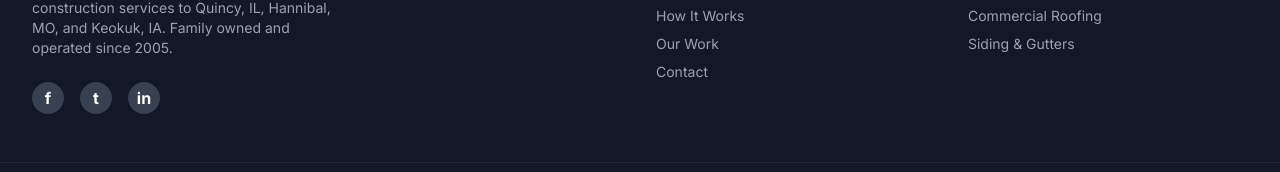
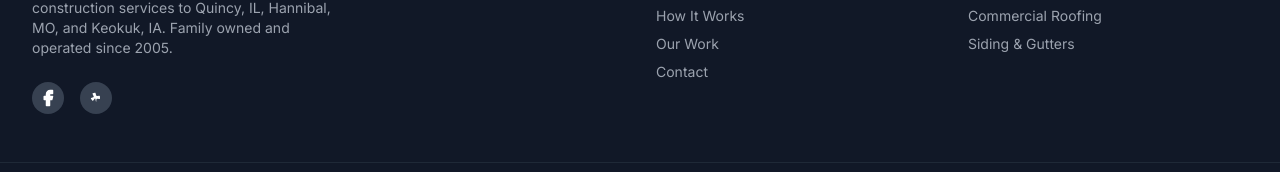
Before and after one commit to Founditmarketing/Tri-state-roofing, a React (Vite) app: page / in a window 1280 px wide. Shown: the part 9797-9969 px from the top of the page. Built offline with nearby package versions, Linux system fonts and the light colour scheme.

Commit message:
Add Facebook and Yelp links to footer

```diff
--- a/App.tsx
+++ b/App.tsx
@@ -17,7 +17,7 @@ import { ChatWidget } from './components/ChatWidget';
 import { MobileStickyCTA } from './components/MobileStickyCTA';
 import { PreviewBanner } from './components/PreviewBanner';
 import { COMPANY_NAME } from './constants';
-import { } from 'lucide-react';
+import { Facebook } from 'lucide-react';
 
 const Footer: React.FC = () => (
   <footer className="bg-gray-900 text-gray-400 py-12 border-t border-gray-800 pb-24 md:pb-12">
@@ -35,10 +35,26 @@ const Footer: React.FC = () => (
           Family owned and operated since 2005.
         </p>
         <div className="flex space-x-4">
-          {/* Social Placeholders */}
-          <div className="w-8 h-8 bg-gray-700 rounded-full hover:bg-primary transition-colors cursor-pointer flex items-center justify-center text-white font-bold">f</div>
-          <div className="w-8 h-8 bg-gray-700 rounded-full hover:bg-primary transition-colors cursor-pointer flex items-center justify-center text-white font-bold">t</div>
-          <div className="w-8 h-8 bg-gray-700 rounded-full hover:bg-primary transition-colors cursor-pointer flex items-center justify-center text-white font-bold">in</div>
+          <a
+            href="https://www.facebook.com/tristateroofingii/"
+            target="_blank"
+            rel="noopener noreferrer"
+            className="w-8 h-8 bg-gray-700 rounded-full hover:bg-[#1877F2] transition-colors cursor-pointer flex items-center justify-center text-white"
+            aria-label="Facebook"
+          >
+            <Facebook size={18} fill="currentColor" />
+          </a>
+          <a
+            href="https://www.yelp.com/biz/tri-state-roofing-ii-quincy-2"
+            target="_blank"
+            rel="noopener noreferrer"
+            className="w-8 h-8 bg-gray-700 rounded-full hover:bg-[#FF1A1A] transition-colors cursor-pointer flex items-center justify-center text-white"
+            aria-label="Yelp"
+          >
+            <svg viewBox="0 0 24 24" className="w-4 h-4" fill="currentColor">
+              <path d="M12.188 18.003L12.585 14.51C12.721 13.313 13.125 12.871 13.918 12.98L17.228 13.439C17.702 13.504 18.067 13.193 18.04 12.723L17.848 9.389C17.821 8.919 17.433 8.571 16.98 8.608L13.674 8.878C12.882 8.943 12.378 8.636 12.164 7.868L11.266 4.594C11.137 4.128 10.707 3.864 10.301 3.999L7.207 5.029C6.801 5.163 6.649 5.626 6.864 6.06L8.434 9.215C8.809 9.969 8.618 10.499 7.863 10.822L4.698 12.174C4.244 12.368 4.103 12.871 4.381 13.298L6.474 15.932C6.752 16.359 7.234 16.398 7.549 16.02L9.851 13.253C10.4 12.595 10.966 12.639 11.116 13.435L11.751 16.892C11.841 17.388 12.441 17.653 12.894 17.456L15.992 16.104" />
+            </svg>
+          </a>
         </div>
       </div>
       <div>
```
